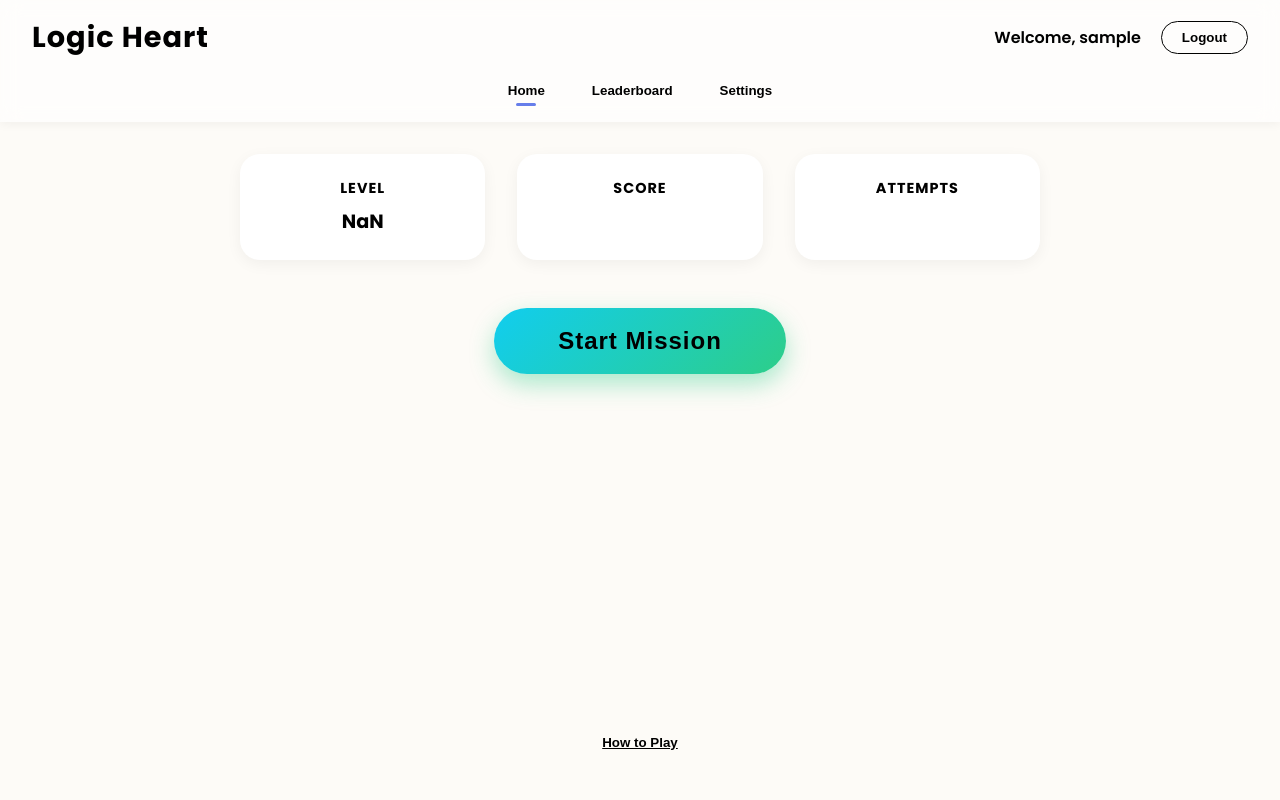
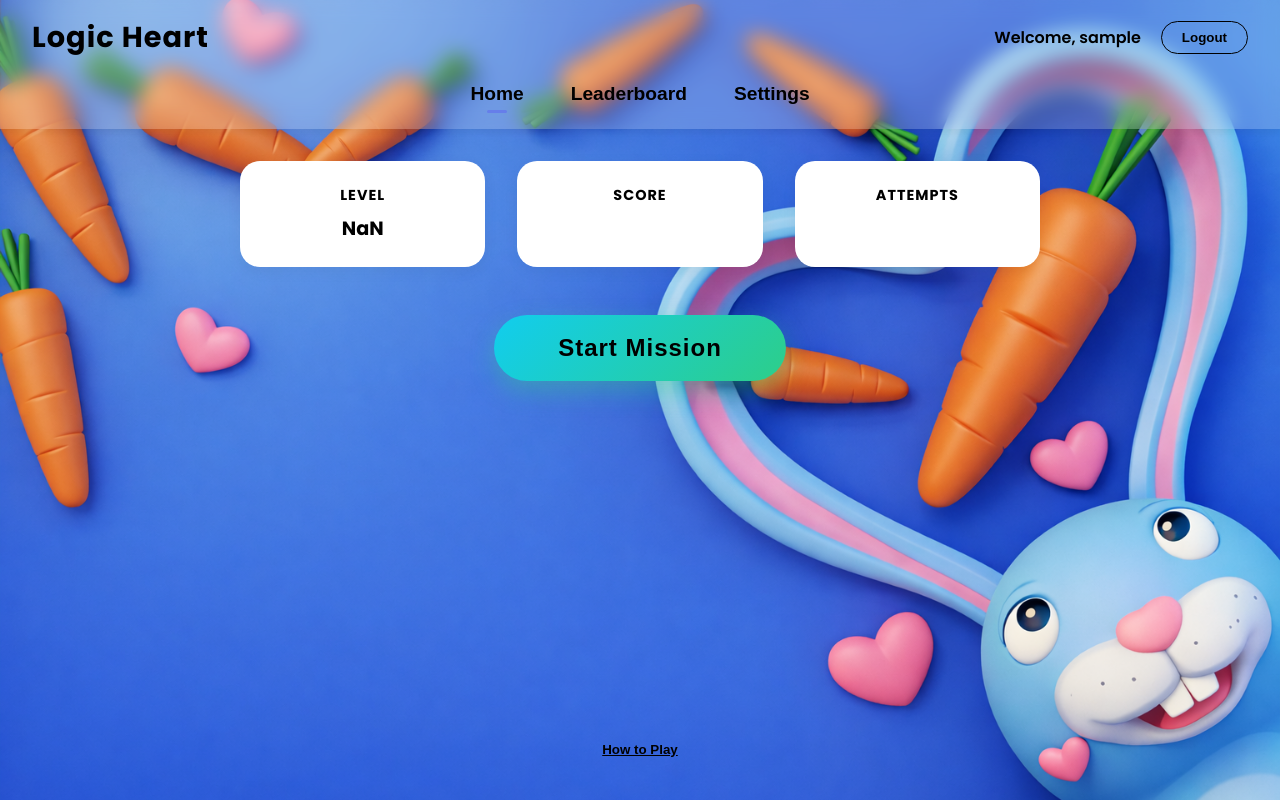
Before and after one commit to Nirmalkoswatta/logicheart, a React (Create React App) app: page /home in a window 1280 px wide. Built offline with nearby package versions, Linux system fonts and the light colour scheme; sample sign-in values are in the browser's storage.

Commit message:
Update background image and adjust navbar styling for transparency and font size

```diff
--- a/src/index.css
+++ b/src/index.css
@@ -11,7 +11,7 @@ body {
     sans-serif;
   -webkit-font-smoothing: antialiased;
   -moz-osx-font-smoothing: grayscale;
-  background-color: #f0f2f5;
+  background-color: transparent;
   color: #333;
 }
 
@@ -32,21 +32,17 @@ code {
   border-color: black !important;
 }
 
-/* Global Background Animation */
+/* Global Background Image */
 body::before {
   content: '';
   position: fixed;
-  top: -50%;
-  left: -50%;
-  width: 200%;
-  height: 200%;
-  background: radial-gradient(circle, rgba(255, 230, 230, 0.6) 0%, rgba(220, 240, 255, 0.5) 100%);
+  top: 0;
+  left: 0;
+  width: 100%;
+  height: 100%;
+  background: url('./background.png') no-repeat center center fixed;
+  background-size: cover;
   z-index: -1;
-  animation: moveBackground 25s infinite alternate;
   pointer-events: none;
 }
-
-@keyframes moveBackground {
-  0% { transform: translate(0, 0); }
-  100% { transform: translate(30px, 30px); }
-}
+/* Removed animation for static image */
--- a/src/pages/Game.css
+++ b/src/pages/Game.css
@@ -3,8 +3,9 @@
   flex-direction: column;
   align-items: center;
   justify-content: center;
+  justify-content: center;
   min-height: 100vh;
-  background: #f0f2f5;
+  background: transparent;
   color: #333;
   padding: 20px;
   position: relative;
--- a/src/pages/Home.css
+++ b/src/pages/Home.css
@@ -7,7 +7,8 @@
   overflow: hidden;
   color: #333;
   font-family: 'Poppins', sans-serif;
-  background: #fdfbf7; /* Pastel off-white/cream */
+  font-family: 'Poppins', sans-serif;
+  background: transparent;
 }
 
 /* Background handled globally in index.css */
@@ -16,9 +17,9 @@
 /* Header */
 .dashboard-header {
   padding: 1rem 2rem;
-  background: rgba(255, 255, 255, 0.6);
+  background: rgba(255, 255, 255, 0.2); /* 80% transparent */
   backdrop-filter: blur(10px);
-  box-shadow: 0 2px 10px rgba(0,0,0,0.05);
+  box-shadow: 0 4px 6px rgba(0,0,0,0.05); /* Subtle shadow for separation */
   display: flex;
   flex-direction: column;
   gap: 1rem;
@@ -77,6 +78,7 @@
   background: transparent;
   color: #8898aa;
   font-weight: 600;
+  font-size: 1.2rem;
   cursor: pointer;
   position: relative;
   transition: color 0.3s;
```
